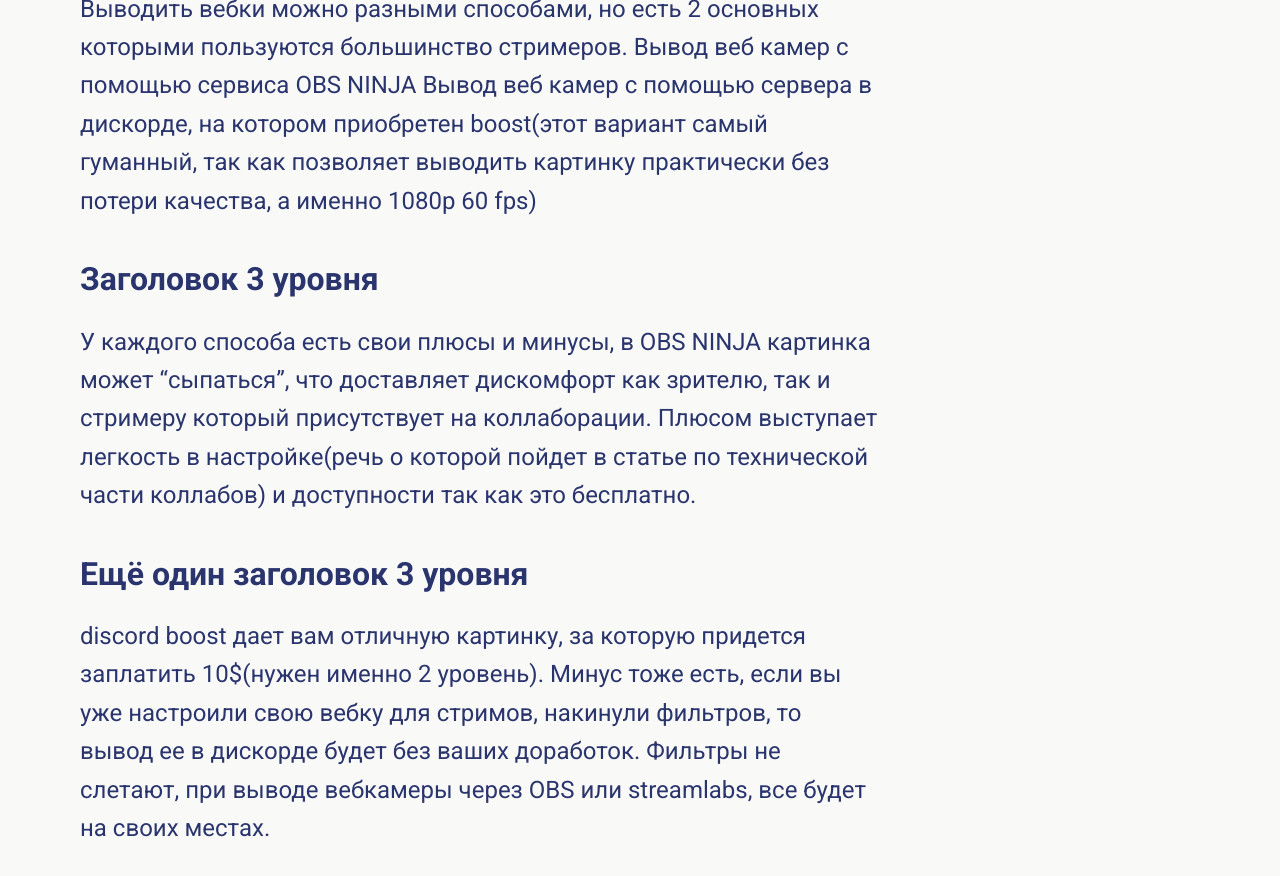
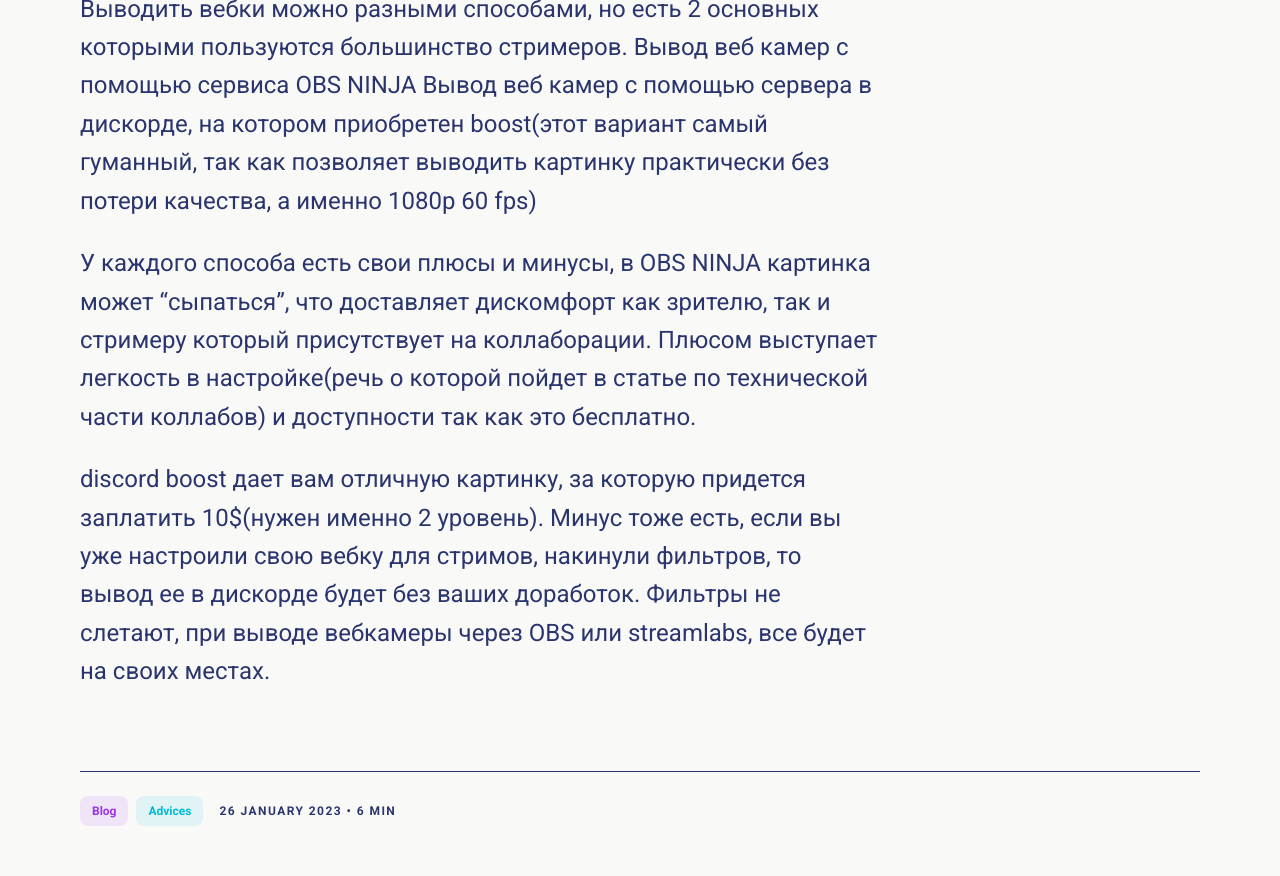
Before and after one commit to gyre-tv/gyre-blog, a Jekyll site: the page built from _posts/2023-01-26-how-to-find-your-first-buddy.md, in a window 1280 px wide and 900 px high, scrolled down 4508 px. Shown: the top 876 px of the window. Built offline with Jekyll 4.4.1, drawn with Linux system fonts in a browser that asks for light colours.

Commit message:
Update 2023-01-26-how-to-find-your-first-buddy.md

```diff
--- a/_posts/2023-01-26-how-to-find-your-first-buddy.md
+++ b/_posts/2023-01-26-how-to-find-your-first-buddy.md
@@ -67,14 +67,10 @@ show_related_post: true
 Вывод веб камер с помощью сервера в дискорде, на котором приобретен boost(этот вариант самый гуманный, так как
 позволяет выводить картинку практически без потери качества, а именно 1080р 60 fps)
 
-### Заголовок 3 уровня
-
 У каждого способа есть свои плюсы и минусы, в OBS NINJA картинка может "сыпаться", что доставляет дискомфорт как
 зрителю, так и стримеру который присутствует на коллаборации. Плюсом выступает легкость в настройке(речь о которой
 пойдет в статье по технической части коллабов) и доступности так как это бесплатно.
 
-### Ещё один заголовок 3 уровня
-
 discord boost дает вам отличную картинку, за которую придется заплатить 10$(нужен именно 2 уровень). Минус тоже есть,
 если вы уже настроили свою вебку для стримов, накинули фильтров, то вывод ее в дискорде будет без ваших доработок.
 Фильтры не слетают, при выводе вебкамеры через OBS или streamlabs, все будет на своих местах.
```
